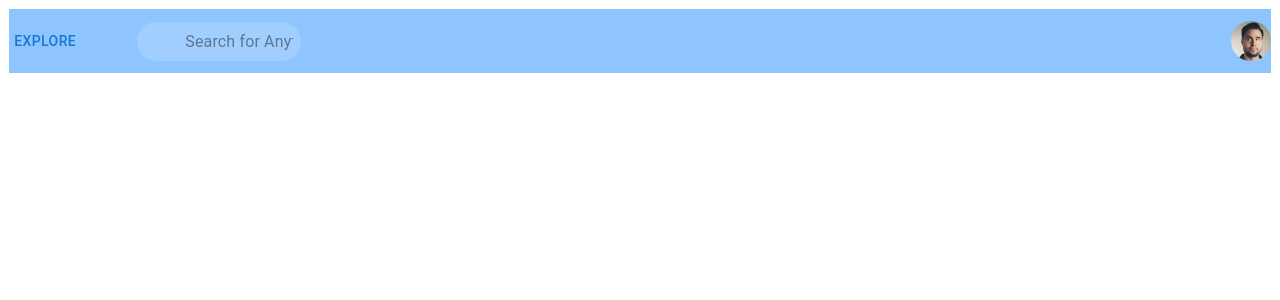
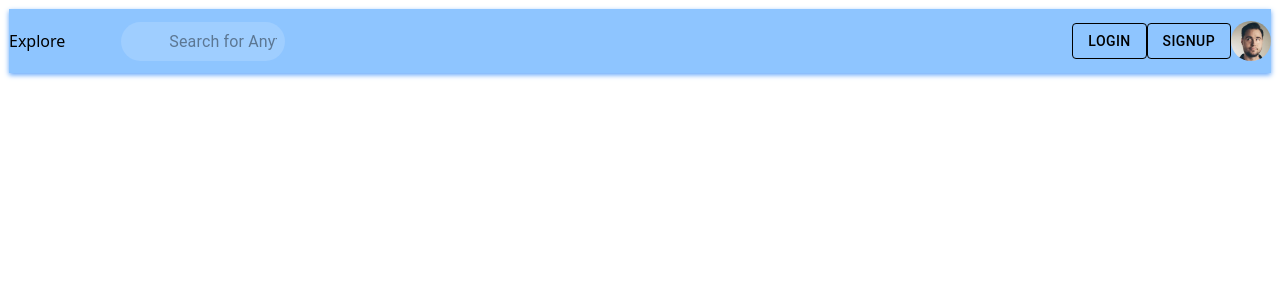
Before and after one commit to tejaingit-0311/coursify, a React (Vite) app in the folder frontend/: page / in a window 1280 px wide. Shown: the top 300 px of the page. Built offline with nearby package versions, Linux system fonts and the light colour scheme; some icons are missing.

Commit message:
now added LC and RC

```diff
--- a/frontend/src/components/navbar/Explore.jsx
+++ b/frontend/src/components/navbar/Explore.jsx
@@ -2,9 +2,9 @@
 import { Button } from "@mui/material";
 const Explore = () => {
     return (
-        <>
-            <Button variant="text" className="text-white-400"> Explore</Button>
-        </>
+        <div>
+            <Button variant="text" class="hover:text-red-500"> Explore</Button>
+        </div>
     )
 }
 
--- /dev/null
+++ b/frontend/src/components/navbar/LoginButton.jsx
@@ -0,0 +1,8 @@
+import { Button } from "@mui/material";
+export default function LoginButton(){
+    return(
+        <div>
+            <Button color="inherit" variant="outlined">Login</Button>
+        </div>
+    )
+}
--- a/frontend/src/components/navbar/ProfileIcon.jsx
+++ b/frontend/src/components/navbar/ProfileIcon.jsx
@@ -1,8 +1,8 @@
 import { Avatar } from "@mui/material";
 export default function ProfileIcon(){
     return (
-        <>
+        <div>
             <Avatar alt="Remy Sharp" src="../../../public/avatar.jpg" />
-        </>
+        </div>
     )
 }
--- /dev/null
+++ b/frontend/src/components/navbar/SignupButton.jsx
@@ -0,0 +1,8 @@
+import { Button } from "@mui/material";
+export default function SignUpButton(){
+    return(
+        <div>
+            <Button color="inherit" variant="outlined">Signup</Button>
+        </div>
+    )
+}
--- a/frontend/src/pages/Home.jsx
+++ b/frontend/src/pages/Home.jsx
@@ -2,24 +2,37 @@
 import React from "react";
 
 // compoents imports
-import Login from "../components/Login";
+import LoginButton from "../components/navbar/LoginButton";
 import Register from "../components/Register";
 import Courses from "../components/Courses";
 import Explore from "../components/navbar/Explore";
 import Search from "../components/navbar/Search";
 import Avatar from "../components/navbar/ProfileIcon";
 import { colors } from "@mui/material";
+import SignUpButton from "../components/navbar/SignupButton";
 const Home = () => {
   return (
     //  write home page UI code here
     <div className="bg-blue-300" >
       {/* Landing Page */}
 
-       <nav style={{display: "flex", justifyContent:"center",alignItems:"center"}}>
-        <Explore />
-        <Search />
-        <Avatar />
-       </nav>
+      <header>
+        <nav style={{display: "flex", justifyContent:"space-evenly",alignItems:"center", boxShadow:"0px 2px 5px rgb(96, 165, 250)"}}>
+          <Explore />
+          <Search />
+          <LoginButton />
+          <SignUpButton />
+          <Avatar />
+        </nav>
+      </header>
+
+       {/* <main style={{backgroundColor:"red"}}>
+          <p>Main Content</p>
+       </main> */}
+
+       {/* <footer style={{backgroundColor:"blue"}}>
+          <p>Footer</p>
+       </footer> */}
 
       {/* LandingPage -> register or login -> in the nav bar register or login links -> if user was been already registered then either signin with different acc or navigate to login */}
       {/* <Register /> */}
```
Also changed, not shown: frontend/src/styles.css (line endings or trailing spaces).
